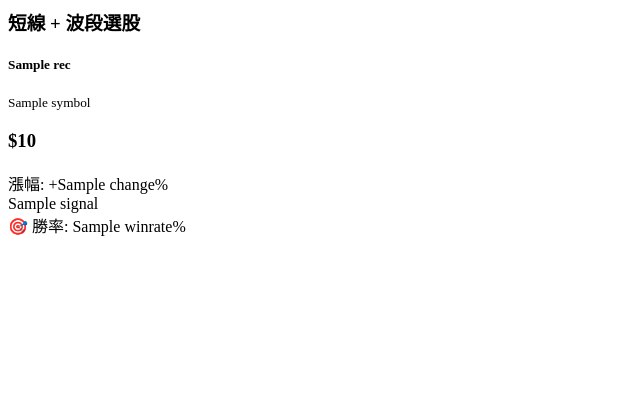
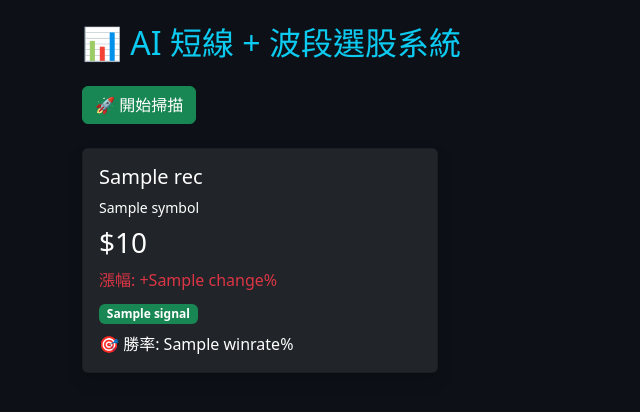
Before and after one commit to dannykao0715-code/stock-ai, a Flask app: template templates/index.html in a window 1280 px wide. Shown: the top 412 px of the page, without its empty margins (0-640 px from the left). Run offline with Flask 3, Linux system fonts and the light colour scheme; the template is opened without the code that fills it: most values are stand-ins (such as "Sample title", 1, 10 or a date in 2020).

Commit message:
Update index.html

```diff
--- a/templates/index.html
+++ b/templates/index.html
@@ -1,20 +1,39 @@
-{% if recs %}
-<div class="container mt-4">
-    <h3 class="text-success">短線 + 波段選股</h3>
+<!DOCTYPE html>
+<html lang="zh-TW">
+<head>
+    <meta charset="UTF-8">
+    <title>AI 短線 + 波段選股</title>
+    <link href="https://cdn.jsdelivr.net/npm/bootstrap@5.3.0/dist/css/bootstrap.min.css" rel="stylesheet">
+</head>
+
+<body style="background:#0d1117;color:#c9d1d9;">
+
+<div class="container py-4">
+
+    <h2 class="text-info mb-4">📊 AI 短線 + 波段選股系統</h2>
+
+    <a href="/?scan=true" class="btn btn-success mb-4">🚀 開始掃描</a>
+
+    {% if recs %}
     <div class="row">
+
         {% for r in recs %}
         <div class="col-md-4 mb-3">
-            <div class="card bg-dark text-white p-3">
+
+            <div class="card bg-dark text-white p-3 shadow">
 
                 <h5>{{ r.name }}</h5>
                 <small>{{ r.symbol }}</small>
 
-                <h3>${{ r.price }}</h3>
-                <div>漲幅: +{{ r.change }}%</div>
+                <h3 class="mt-2">${{ r.price }}</h3>
 
-                <div>
+                <div class="text-danger">
+                    漲幅: +{{ r.change }}%
+                </div>
+
+                <div class="mt-2">
                     {% for s in r.signals %}
-                        <span class="badge bg-success">{{ s }}</span>
+                        <span class="badge bg-success me-1">{{ s }}</span>
                     {% endfor %}
                 </div>
 
@@ -25,8 +44,14 @@
                 {% endif %}
 
             </div>
+
         </div>
         {% endfor %}
+
     </div>
+    {% endif %}
+
 </div>
-{% endif %}
+
+</body>
+</html>
```
